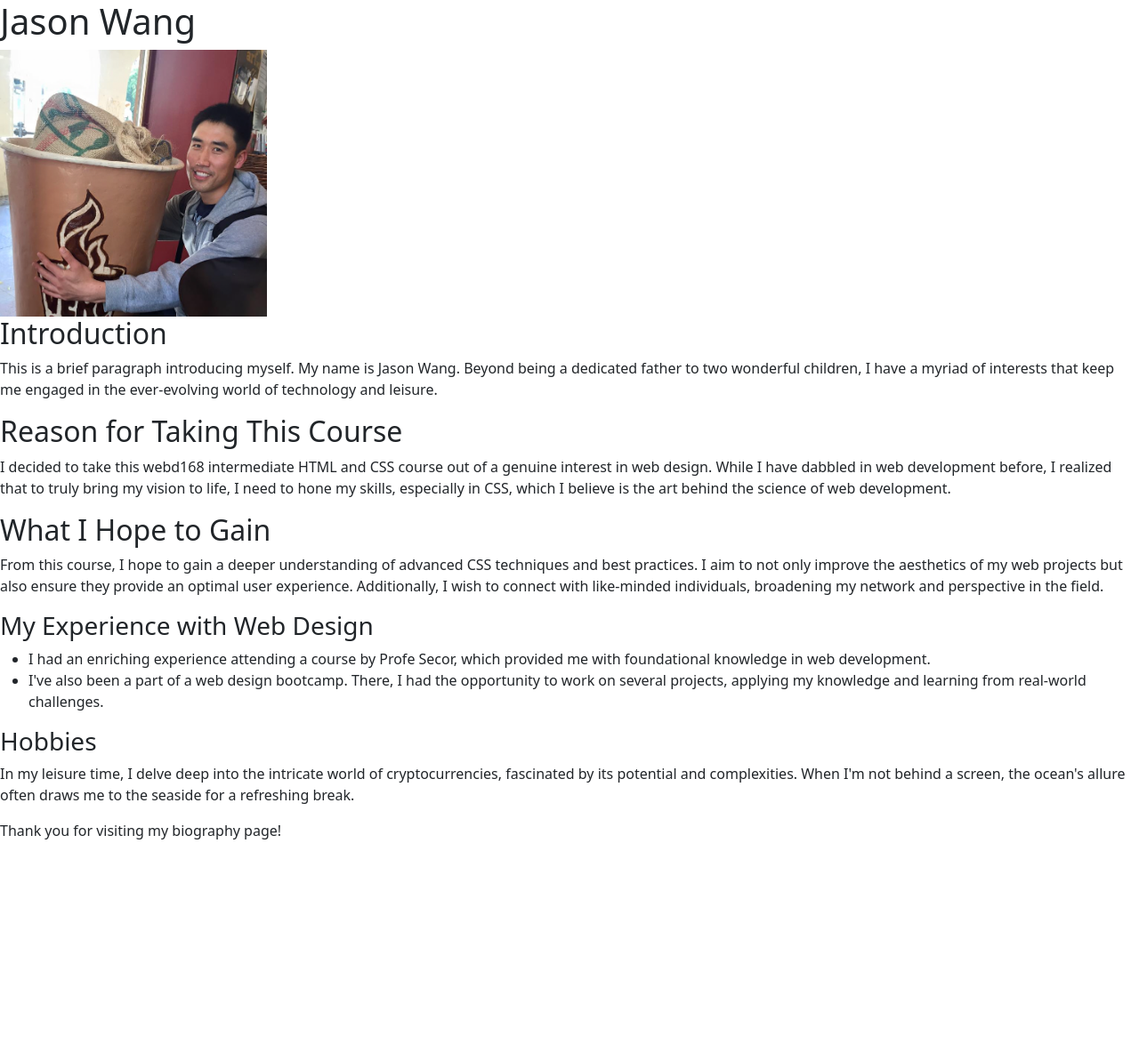
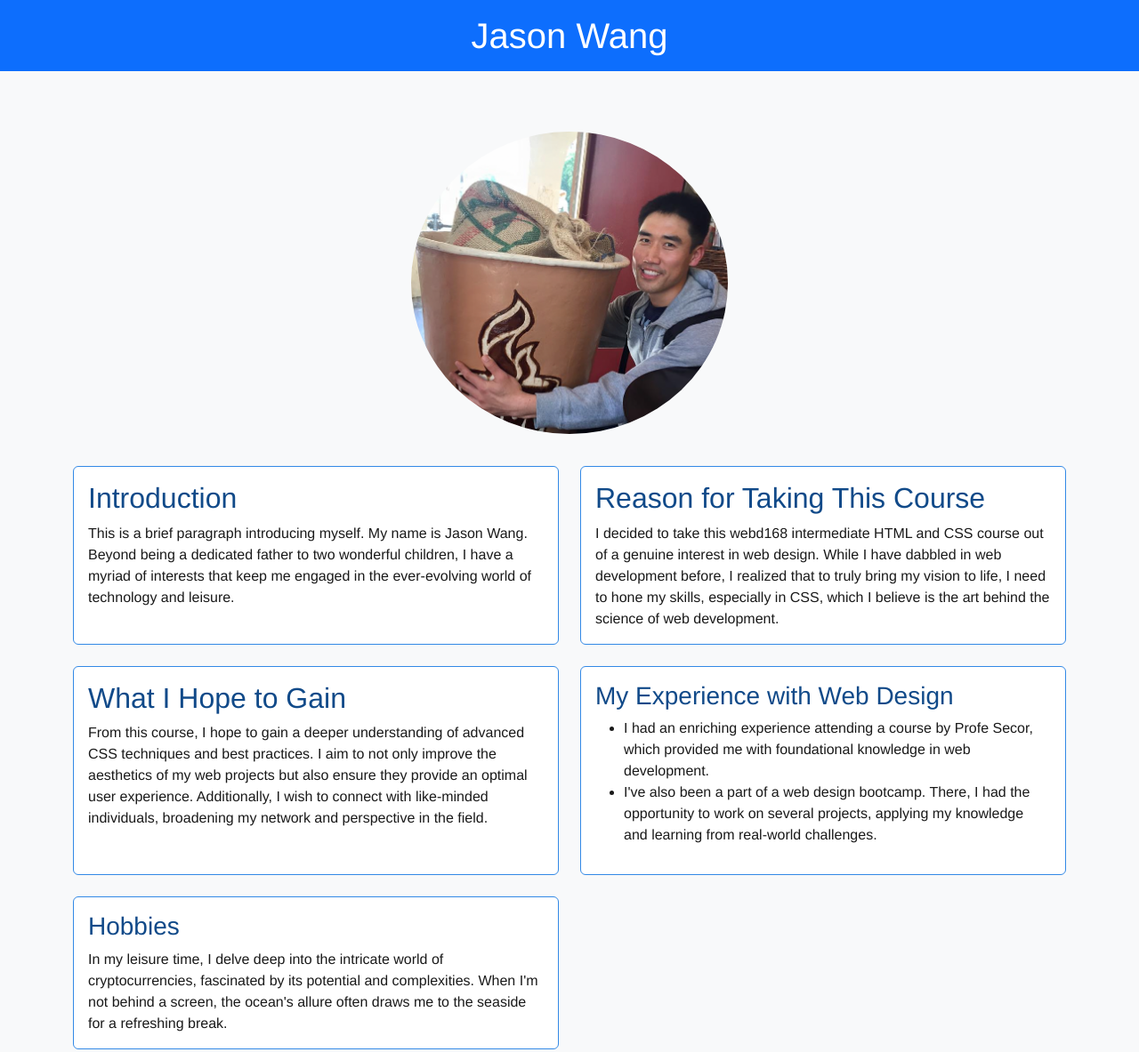
Before and after one commit to hawk198723/webd168, a plain HTML site: page lesson09bootstrap/part02/bio.html in a window 1280 px wide. Shown: the top 1183 px of the page at 89% size. Before the commit the page ends 962 px from the top, so only its background shows below. Drawn offline with nearby package versions, Linux system fonts and the light colour scheme.

Commit message:
responsive bootstrap

```diff
--- a/lesson09bootstrap/part02/bio.html
+++ b/lesson09bootstrap/part02/bio.html
@@ -4,71 +4,107 @@
     <meta charset="UTF-8" />
     <meta http-equiv="X-UA-Compatible" content="IE=edge" />
     <meta name="viewport" content="width=device-width, initial-scale=1.0" />
-
     <link
       href="https://cdn.jsdelivr.net/npm/bootstrap@5.3.2/dist/css/bootstrap.min.css"
       rel="stylesheet"
       integrity="sha384-T3c6CoIi6uLrA9TneNEoa7RxnatzjcDSCmG1MXxSR1GAsXEV/Dwwykc2MPK8M2HN"
       crossorigin="anonymous"
     />
-
+    <link rel="stylesheet" href="css/styles.css" />
     <title>My Biography</title>
   </head>
   <body>
-    <header>
+    <header class="bg-primary text-white text-center p-3">
       <h1>Jason Wang</h1>
-      <nav></nav>
     </header>
 
-    <main>
-      <img src="./pic.jpg" alt="A photo of me" height="300" width="300" />
+    <main class="container my-5">
+      <div class="row justify-content-center mb-3">
+        <div class="col-12 col-md-4">
+          <img src="./pic.jpg" alt="A photo of me" class="img-fluid" />
+        </div>
+      </div>
 
-      <h2>Introduction</h2>
-      <p>
-        This is a brief paragraph introducing myself. My name is Jason Wang.
-        Beyond being a dedicated father to two wonderful children, I have a
-        myriad of interests that keep me engaged in the ever-evolving world of
-        technology and leisure.
+      <div class="row row-cols-1 row-cols-md-2 g-4">
+        <div class="col">
+          <div class="card h-100">
+            <div class="card-body">
+              <h2 class="card-title">Introduction</h2>
+              <p class="card-text">
+                This is a brief paragraph introducing myself. My name is Jason
+                Wang. Beyond being a dedicated father to two wonderful children,
+                I have a myriad of interests that keep me engaged in the
+                ever-evolving world of technology and leisure.
               </p>
+            </div>
+          </div>
+        </div>
 
-      <h2>Reason for Taking This Course</h2>
-      <p>
-        I decided to take this webd168 intermediate HTML and CSS course out of a
-        genuine interest in web design. While I have dabbled in web development
-        before, I realized that to truly bring my vision to life, I need to hone
-        my skills, especially in CSS, which I believe is the art behind the
-        science of web development.
+        <div class="col">
+          <div class="card h-100">
+            <div class="card-body">
+              <h2 class="card-title">Reason for Taking This Course</h2>
+              <p class="card-text">
+                I decided to take this webd168 intermediate HTML and CSS course
+                out of a genuine interest in web design. While I have dabbled in
+                web development before, I realized that to truly bring my vision
+                to life, I need to hone my skills, especially in CSS, which I
+                believe is the art behind the science of web development.
               </p>
+            </div>
+          </div>
+        </div>
 
-      <h2>What I Hope to Gain</h2>
-      <p>
-        From this course, I hope to gain a deeper understanding of advanced CSS
-        techniques and best practices. I aim to not only improve the aesthetics
-        of my web projects but also ensure they provide an optimal user
-        experience. Additionally, I wish to connect with like-minded
-        individuals, broadening my network and perspective in the field.
+        <div class="col">
+          <div class="card h-100">
+            <div class="card-body">
+              <h2 class="card-title">What I Hope to Gain</h2>
+              <p class="card-text">
+                From this course, I hope to gain a deeper understanding of
+                advanced CSS techniques and best practices. I aim to not only
+                improve the aesthetics of my web projects but also ensure they
+                provide an optimal user experience. Additionally, I wish to
+                connect with like-minded individuals, broadening my network and
+                perspective in the field.
               </p>
+            </div>
+          </div>
+        </div>
 
-      <h3>My Experience with Web Design</h3>
+        <div class="col">
+          <div class="card h-100">
+            <div class="card-body">
+              <h3 class="card-title">My Experience with Web Design</h3>
               <ul>
                 <li>
-          I had an enriching experience attending a course by Profe Secor, which
-          provided me with foundational knowledge in web development.
+                  I had an enriching experience attending a course by Profe
+                  Secor, which provided me with foundational knowledge in web
+                  development.
                 </li>
                 <li>
-          I've also been a part of a web design bootcamp. There, I had the
-          opportunity to work on several projects, applying my knowledge and
-          learning from real-world challenges.
+                  I've also been a part of a web design bootcamp. There, I had
+                  the opportunity to work on several projects, applying my
+                  knowledge and learning from real-world challenges.
                 </li>
               </ul>
+            </div>
+          </div>
+        </div>
 
-      <h3>Hobbies</h3>
-      <p>
+        <div class="col">
+          <div class="card h-100">
+            <div class="card-body">
+              <h3 class="card-title">Hobbies</h3>
+              <p class="card-text">
                 In my leisure time, I delve deep into the intricate world of
-        cryptocurrencies, fascinated by its potential and complexities. When I'm
-        not behind a screen, the ocean's allure often draws me to the seaside
-        for a refreshing break.
+                cryptocurrencies, fascinated by its potential and complexities.
+                When I'm not behind a screen, the ocean's allure often draws me
+                to the seaside for a refreshing break.
               </p>
+            </div>
+          </div>
+        </div>
+      </div>
     </main>
 
     <footer>
--- a/lesson09bootstrap/part02/css/main.scss
+++ /dev/null
@@ -1,86 +0,0 @@
-// Import Bootstrap functions and variables (ensure Bootstrap is installed or imported)
-@import "../node_modules/bootstrap/scss/functions";
-@import "../node_modules/bootstrap/scss/variables";
-@import "../node_modules/bootstrap/scss/mixins";
-
-// Your custom variables
-$primary-color: #6c757d; // Bootstrap's default for primary color
-$secondary-color: #495057; // A slightly darker shade for contrast
-$font-stack: "Helvetica Neue", Helvetica, Arial, sans-serif;
-
-// Base styles
-body,
-html {
-  height: 100%;
-  font-family: $font-stack;
-  color: $secondary-color;
-  background-color: #f8f9fa; // A light gray background
-}
-
-header {
-  background-color: $primary-color;
-  color: white;
-  padding: 1rem;
-
-  h1 {
-    margin: 0;
-    font-size: 2.5rem;
-  }
-}
-
-main {
-  padding: 1rem;
-
-  img {
-    border-radius: 50%; // Circular image
-    margin-bottom: 1rem;
-  }
-
-  h2 {
-    border-bottom: 1px solid $primary-color;
-    padding-bottom: 0.5rem;
-  }
-
-  h3 {
-    color: $primary-color;
-  }
-
-  p {
-    line-height: 1.6;
-  }
-
-  ul {
-    list-style-type: none;
-    padding: 0;
-
-    li::before {
-      content: "• ";
-      color: $primary-color;
-      font-weight: bold;
-    }
-  }
-}
-
-footer {
-  background-color: $secondary-color;
-  color: white;
-  text-align: center;
-  padding: 0.5rem;
-  position: absolute;
-  bottom: 0;
-  width: 100%;
-
-  p {
-    margin: 0;
-  }
-}
-
-// Responsive adjustments
-@media (max-width: 768px) {
-  header h1 {
-    font-size: 2rem; // Smaller font size for small screens
-  }
-}
-
-// Import Bootstrap styles
-@import "node_modules/bootstrap/scss/bootstrap";
--- /dev/null
+++ b/lesson09bootstrap/part02/css/styles.scss
@@ -0,0 +1,62 @@
+// Import Google Font Montserrat
+@import url("https://fonts.googleapis.com/css?family=Montserrat&display=swap");
+
+/// Define primary color variable
+$primary-color: #1663b7;
+$text-color: #333;
+$background-color: #f8f9fa;
+
+// General body styling
+body {
+  font-family: "Helvetica Neue", Helvetica, Arial, sans-serif;
+  color: $text-color;
+  background-color: $background-color;
+}
+
+// Header styling with nested image
+header {
+  background-color: $primary-color;
+  h1 {
+    margin: 0;
+    font-size: 2.5rem;
+  }
+}
+
+// Card styling with nested elements
+.card {
+  border: 1px solid lighten($primary-color, 15%);
+  h2,
+  h3 {
+    color: darken($primary-color, 10%);
+  }
+  p,
+  li {
+    color: darken($text-color, 10%);
+  }
+}
+
+// Footer styling
+footer {
+  text-align: center;
+  padding: 1rem 0;
+  background-color: darken($background-color, 10%);
+  p {
+    margin: 0;
+    color: lighten($text-color, 10%);
+  }
+}
+
+// Responsive image
+.img-fluid {
+  max-width: 100%;
+  height: auto;
+  margin: 20px auto;
+  border-radius: 50%;
+}
+
+// Responsive grid adjustments
+@media (max-width: 768px) {
+  header h1 {
+    font-size: 2rem;
+  }
+}
```
Also changed, not shown: index.html (deleted, +0 -22 lines), lesson01/styles.css, lesson09bootstrap/part02/css/styles.css (added), 1 other file. Lines whose indentation alone changed are shown as unchanged.
